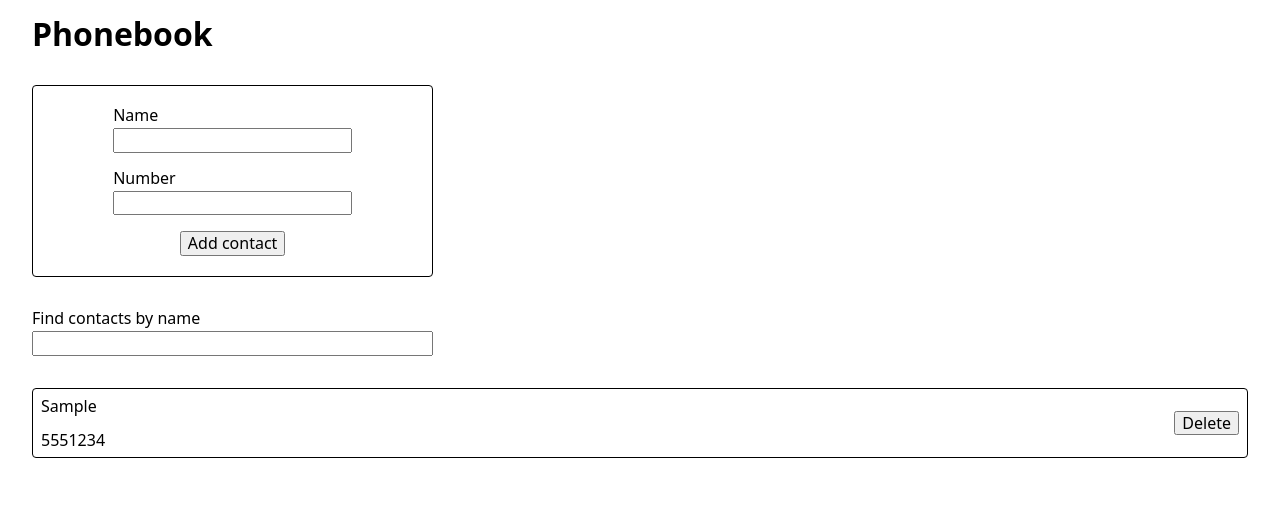
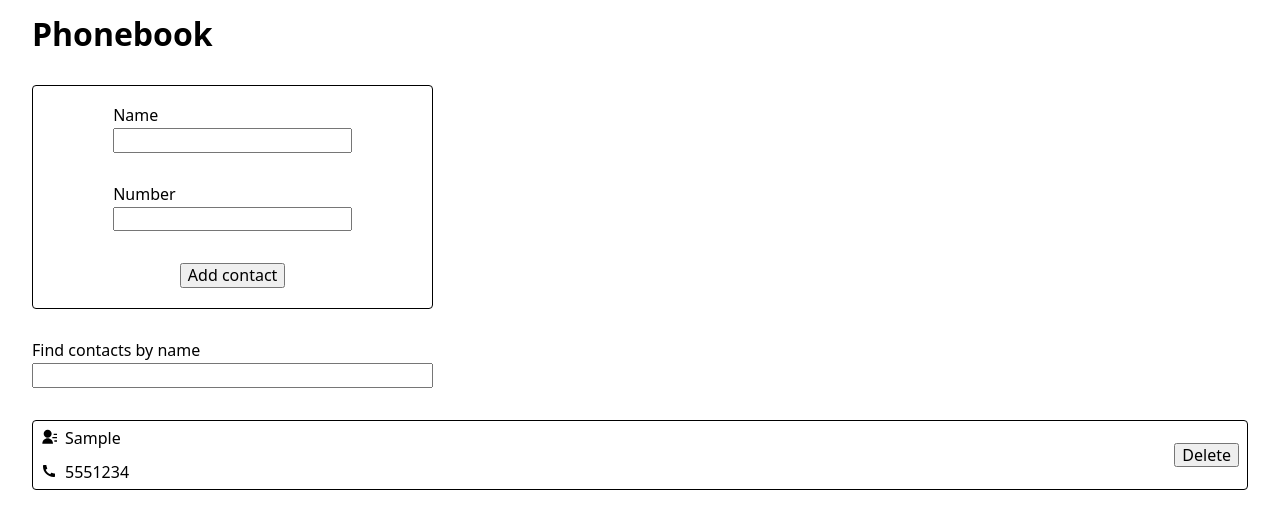
Before and after one commit to SilverCondor18/goit-typescript-hw-02, a React (Vite) app: page / in a window 1280 px wide. Both pictures are taken after typing "Sample", "5551234" into the empty fields and a click on the button "Add contact". Shown: the top 528 px of the page. Built offline with nearby package versions, Linux system fonts and the light colour scheme.

Commit message:
Add validation and ErrorMessage's

```diff
--- a/src/components/Contact/Contact.jsx
+++ b/src/components/Contact/Contact.jsx
@@ -6,8 +6,8 @@ export default function Contact({ item: { id, name, number }, onDelete })
     return (
         <>
             <div className={css.wrapper}>
-                <p className={css.description}>{RiContactsFill}{name}</p>
-                <p className={css.description}>{RiPhoneFill}{number}</p>
+                <p className={css.description}><RiContactsFill />{name}</p>
+                <p className={css.description}><RiPhoneFill />{number}</p>
             </div>
             <button type="button" onClick={() => onDelete(id)}>Delete</button>
         </>
--- a/src/components/ContactForm/ContactForm.jsx
+++ b/src/components/ContactForm/ContactForm.jsx
@@ -1,5 +1,6 @@
-import { Formik, Form, Field } from 'formik'
+import { Formik, Form, Field, ErrorMessage } from 'formik'
 import css from './ContactForm.module.css'
+import * as Yup from 'yup'
 
 export default function ContactForm({addContact})
 {
@@ -10,17 +11,25 @@ export default function ContactForm({addContact})
         });
         actions.resetForm();
     };
+
+    const contactSchema = Yup.object().shape({
+        name: Yup.string().min(3, "Too short!").max(50, "Too long!").required("Field cannot be empty!"),
+        number: Yup.string().min(3, "Too short!").max(50, "Too long!").required("Field cannot be empty!")
+    });
+
     return (
         <Formik initialValues={{
             name: '',
             number: ''
-        }} onSubmit={handleSubmit}>
+        }} onSubmit={handleSubmit} validationSchema={contactSchema}>
             <Form className={css.form}>
                 <label className={css.label}>
                     Name <Field type="text" name="name" />
+                    <ErrorMessage name="name" component="p" className={css.error} />
                 </label>
                 <label className={css.label}>
                     Number <Field type="tel" name="number" />
+                    <ErrorMessage name="number" component="p" className={css.error} />
                 </label>
                 <button className={css.button} type="submit">Add contact</button>
             </Form>
--- a/src/components/ContactForm/ContactForm.module.css
+++ b/src/components/ContactForm/ContactForm.module.css
@@ -17,4 +17,14 @@
     display: flex;
     flex-direction: column;
     gap: 4px;
+    position: relative;
+    padding-bottom: 16px;
 }
+
+.error
+{
+    font-size: 12px;
+    color: orangered;
+    position: absolute;
+    bottom: 0;
+}
```
